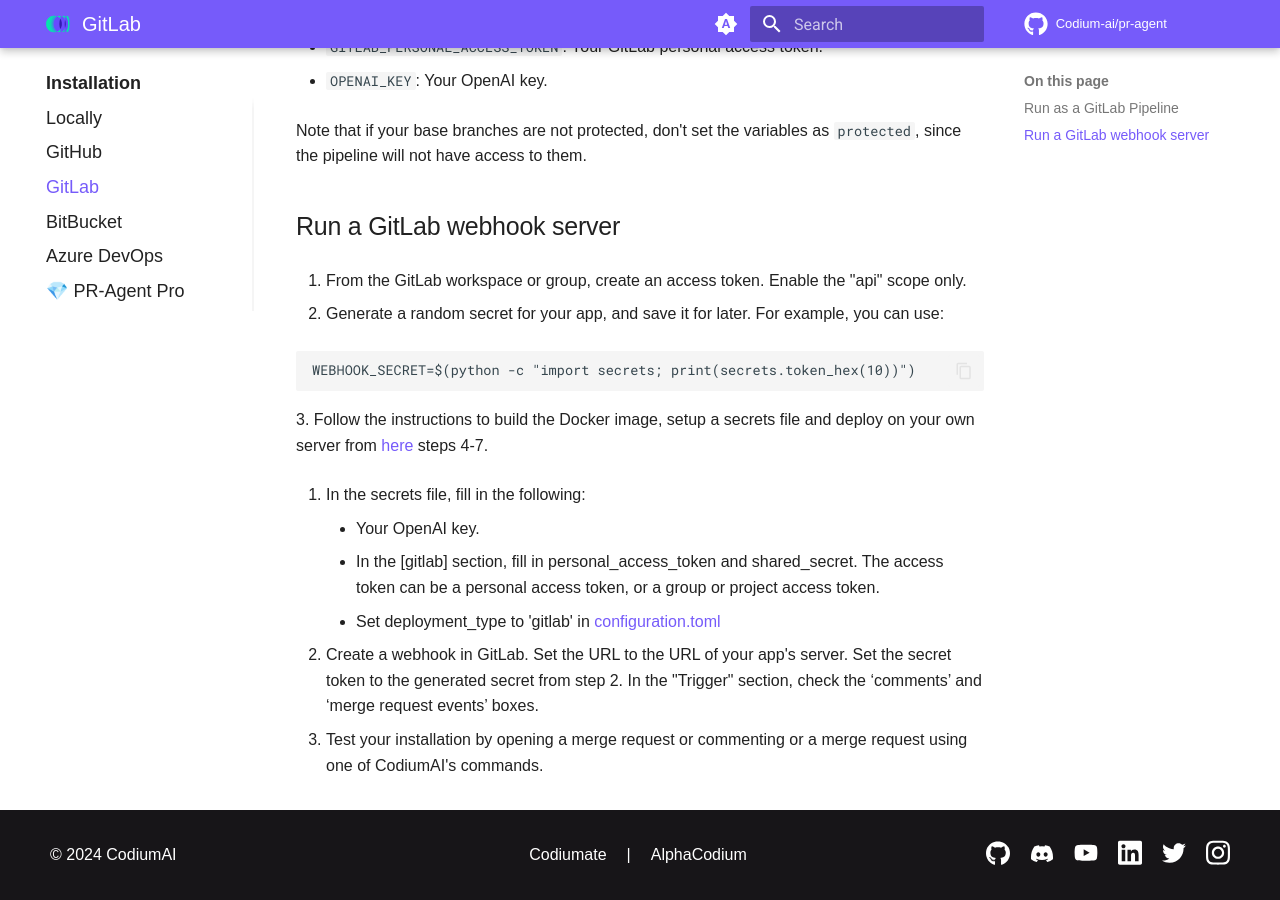
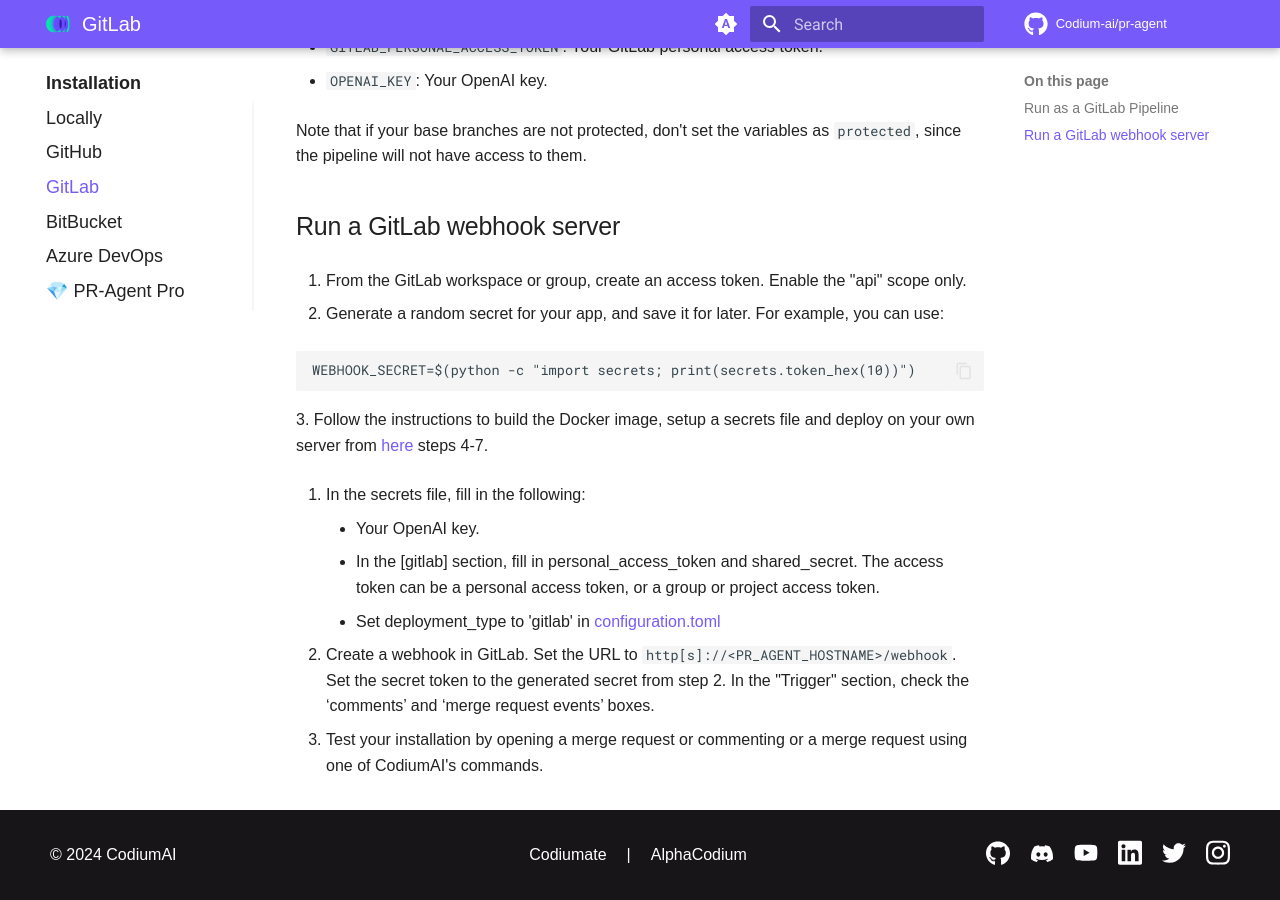
Before and after one commit to Codium-ai/pr-agent, an MkDocs documentation site: the page built from docs/docs/installation/gitlab.md, in a window 1280 px wide and 900 px high, scrolled down 932 px. Built offline with MkDocs 1.6.1 and Material for MkDocs 9.7.7, drawn with Linux system fonts in a browser that asks for light colours; comment, search, counter and statistics services are not loaded.

Commit message:
Clarification on webhook URL for Gitlab

`````diff
--- a/docs/docs/installation/gitlab.md
+++ b/docs/docs/installation/gitlab.md
@@ -55,7 +55,7 @@
     - In the [gitlab] section, fill in personal_access_token and shared_secret. The access token can be a personal access token, or a group or project access token.
     - Set deployment_type to 'gitlab' in [configuration.toml](https://github.com/Codium-ai/pr-agent/blob/main/pr_agent/settings/configuration.toml)
 
-5. Create a webhook in GitLab. Set the URL to the URL of your app's server. Set the secret token to the generated secret from step 2.
+5. Create a webhook in GitLab. Set the URL to ````http[s]://<PR_AGENT_HOSTNAME>/webhook````. Set the secret token to the generated secret from step 2.
 In the "Trigger" section, check the ‘comments’ and ‘merge request events’ boxes.
 
 6. Test your installation by opening a merge request or commenting or a merge request using one of CodiumAI's commands.
`````
